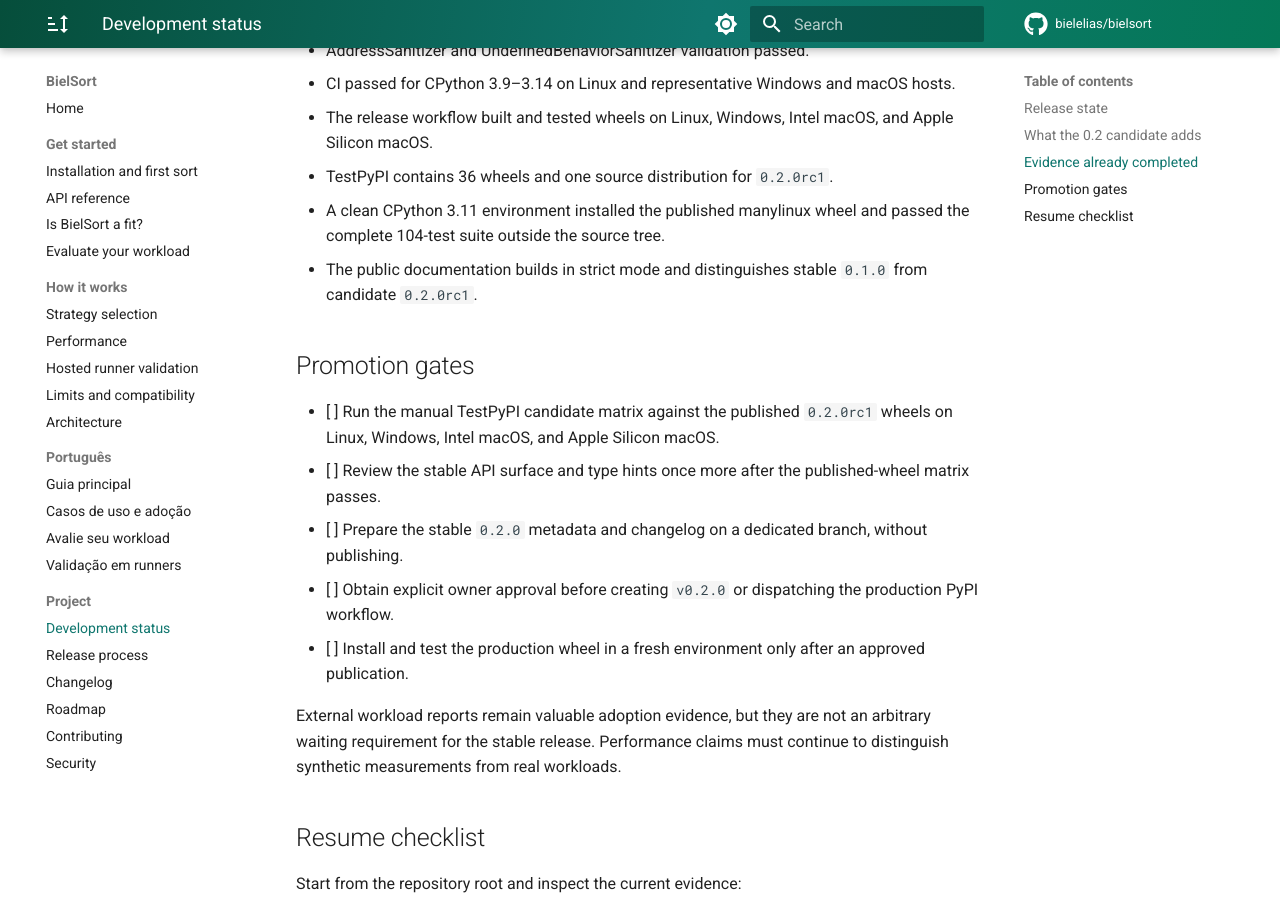
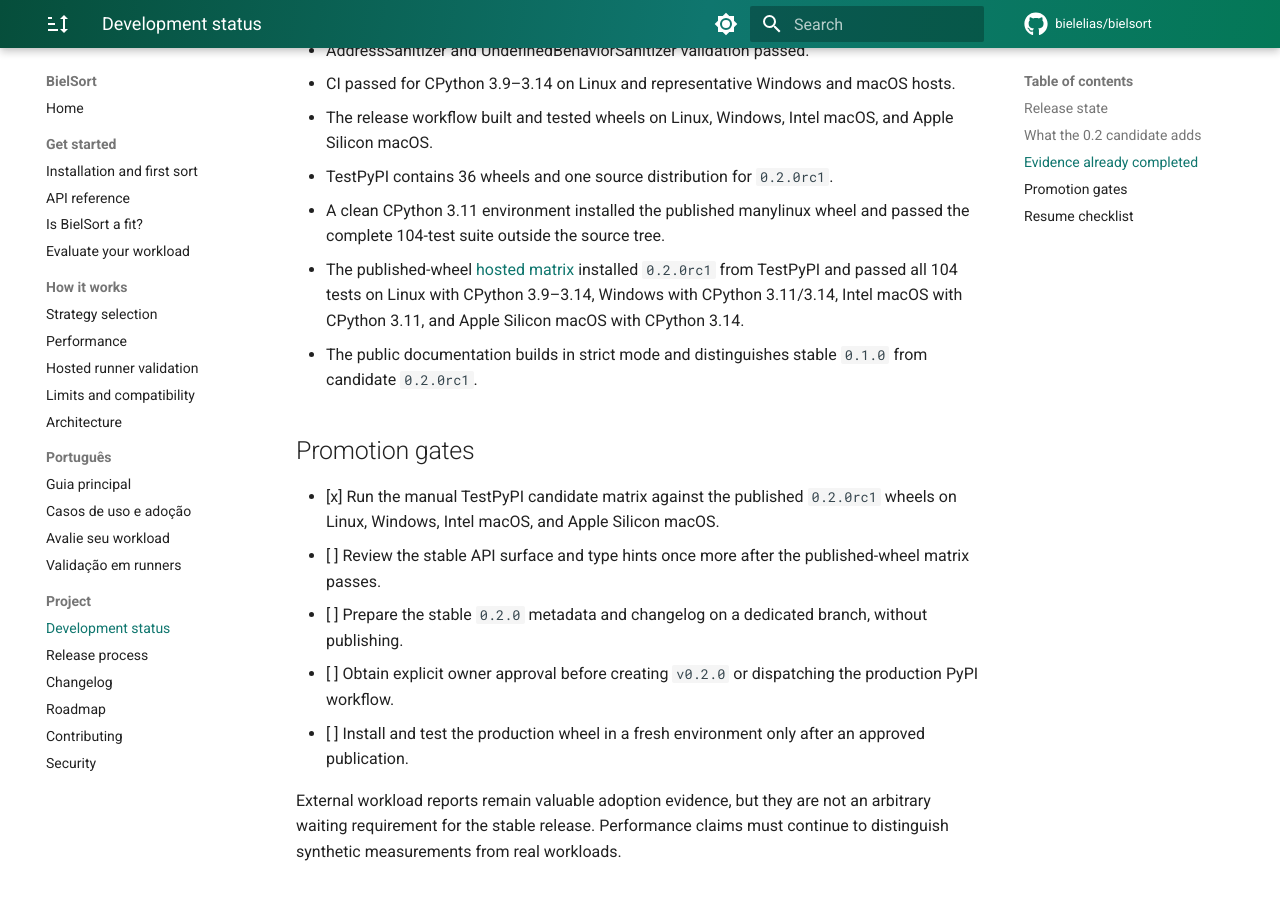
Before and after one commit to bielelias/bielsort, an MkDocs documentation site: the page built from docs/development-status.md, in a window 1280 px wide and 900 px high, scrolled down 1174 px. Built offline with MkDocs 1.6.1 and Material for MkDocs 9.7.7, drawn with Linux system fonts in a browser that asks for light colours; comment, search, counter and statistics services are not loaded.

Commit message:
Record published-wheel matrix success

```diff
--- a/docs/development-status.md
+++ b/docs/development-status.md
@@ -45,12 +45,17 @@
 - TestPyPI contains 36 wheels and one source distribution for `0.2.0rc1`.
 - A clean CPython 3.11 environment installed the published manylinux wheel and
   passed the complete 104-test suite outside the source tree.
+- The published-wheel
+  [hosted matrix](https://github.com/bielelias/bielsort/actions/runs/30971193214)
+  installed `0.2.0rc1` from TestPyPI and passed all 104 tests on Linux with
+  CPython 3.9–3.14, Windows with CPython 3.11/3.14, Intel macOS with CPython
+  3.11, and Apple Silicon macOS with CPython 3.14.
 - The public documentation builds in strict mode and distinguishes stable
   `0.1.0` from candidate `0.2.0rc1`.
 
 ## Promotion gates
 
-- [ ] Run the manual TestPyPI candidate matrix against the published
+- [x] Run the manual TestPyPI candidate matrix against the published
   `0.2.0rc1` wheels on Linux, Windows, Intel macOS, and Apple Silicon macOS.
 - [ ] Review the stable API surface and type hints once more after the
   published-wheel matrix passes.
```
Also changed, not shown: ROADMAP.md (+1 -1 lines).
